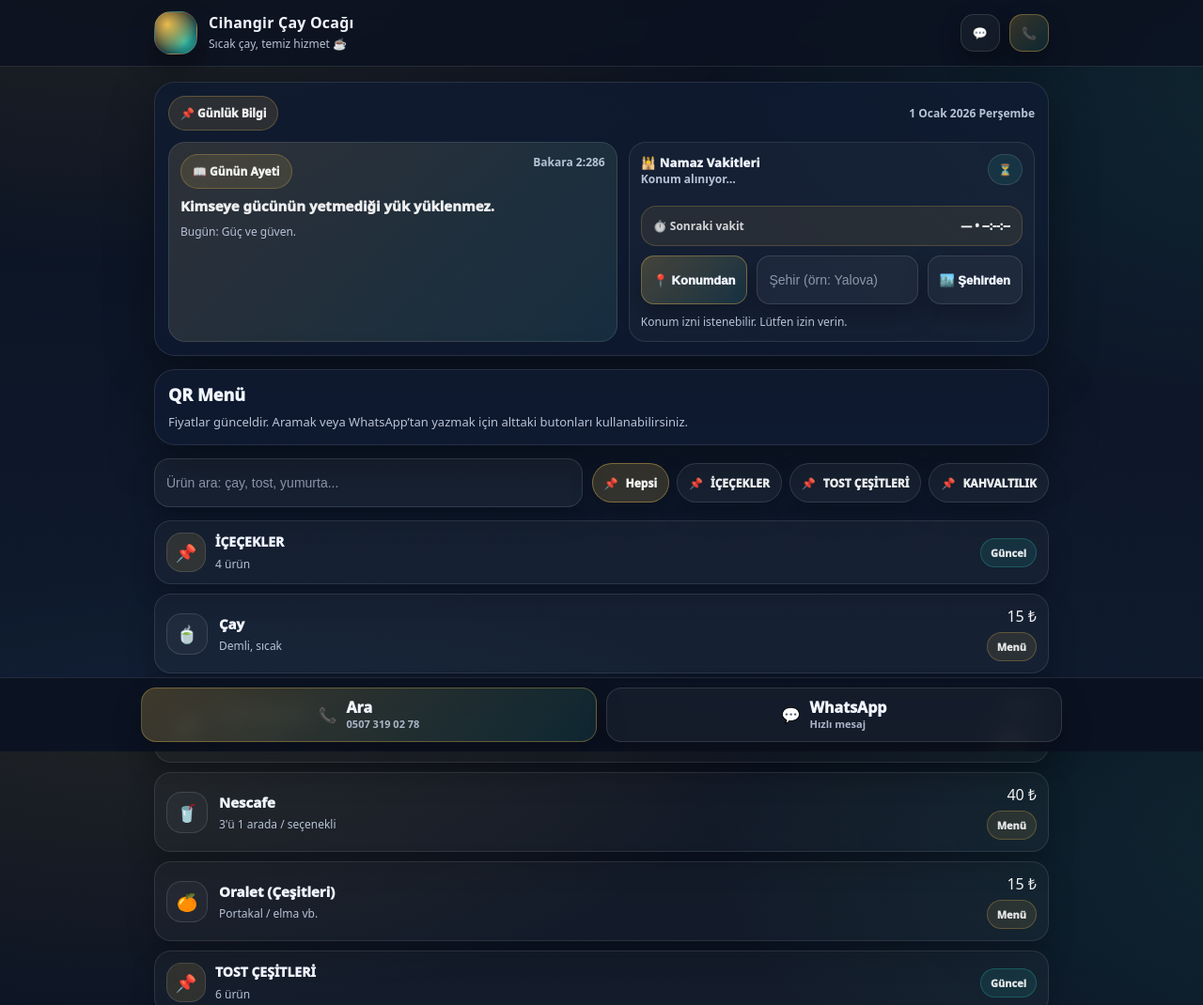
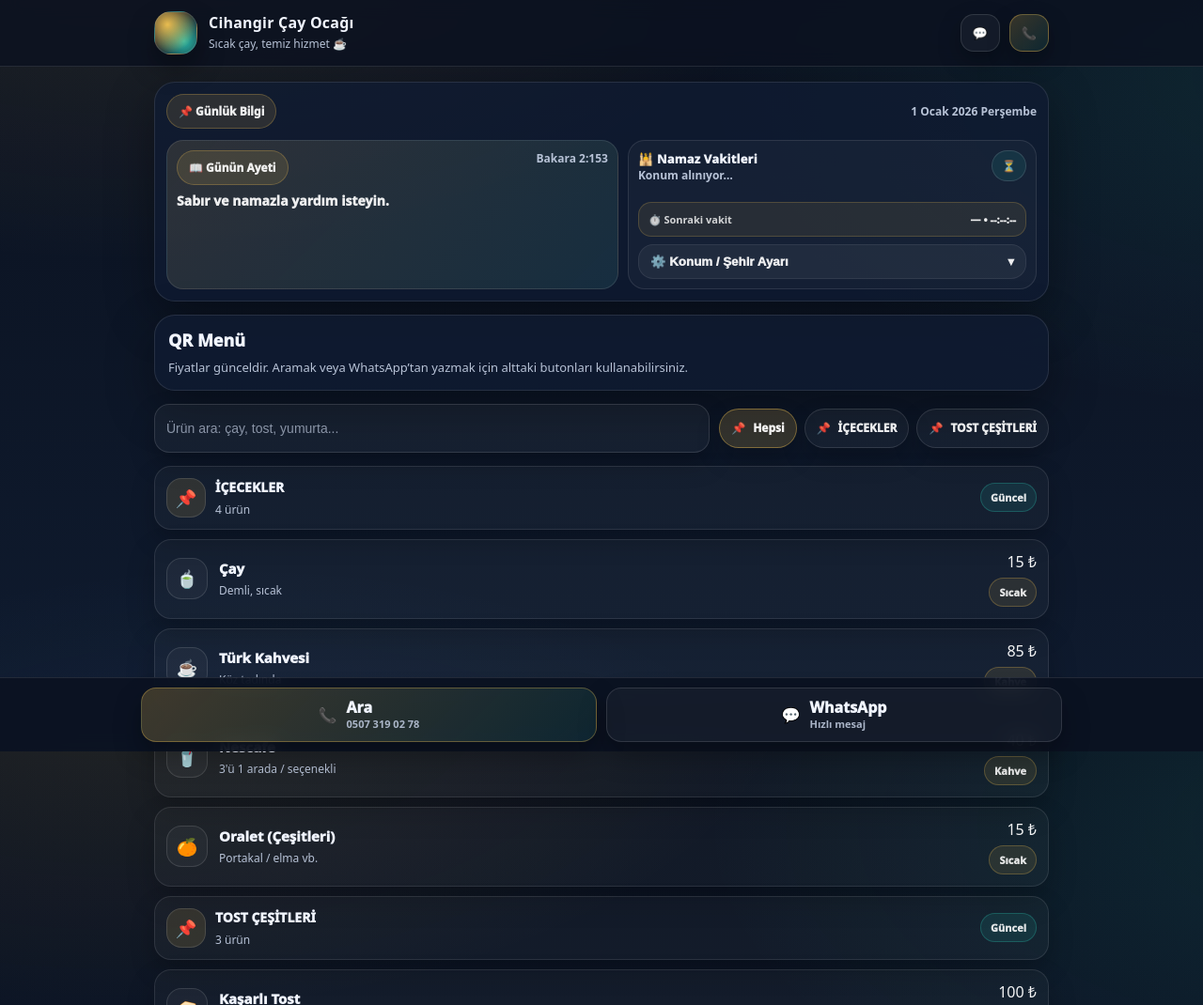
Before and after one commit to cangir-dev/cihangir-menu, a plain HTML site: page index.html in a window 1280 px wide. Shown: the top 1070 px of the page at 94% size. Drawn offline with Linux system fonts and the light colour scheme.

```diff
--- a/index.html
+++ b/index.html
@@ -10,16 +10,15 @@
 
   <style>
     :root{
-      /* Koyu ama göz yormayan zemin */
-      --bg:#0b1220;        /* ana arka plan */
-      --bg2:#0f1b2f;       /* hafif ton */
-      --surface:#101c33;   /* kart */
-      --surface2:#0e1930;  /* ikinci kart */
-      --ink:#f1f5ff;       /* ana yazı */
-      --muted:#b7c2d6;     /* ikincil yazı */
+      /* Koyu ama göz yormayan */
+      --bg:#0b1220;
+      --bg2:#0f1b2f;
+      --surface:#101c33;
+      --ink:#f1f5ff;
+      --muted:#b7c2d6;
       --line:rgba(255,255,255,.10);
 
-      /* Esnafa yakışan vurgu: kehribar + teal + zeytin */
+      /* Esnafa yakışan vurgu */
       --accent:#f5c451;    /* kehribar */
       --accent2:#2dd4bf;   /* teal */
       --good:#22c55e;
@@ -27,7 +26,7 @@
 
       --shadow: 0 18px 50px rgba(0,0,0,.35);
       --r2:22px;
-      --tap:52px; /* orta yaş: büyük dokunma alanı */
+      --tap:52px; /* büyük dokunma alanı */
     }
 
     *{box-sizing:border-box}
@@ -119,11 +118,14 @@
       box-shadow: var(--shadow);
     }
 
-    /* Günlük köşe */
+    /* ---------- ÜST BLOK (Kompakt) ---------- */
     .daily{padding:14px; display:grid; gap:12px;}
+    .daily.compact{ padding:12px; gap:10px; }
     .dailyHead{
       display:flex;align-items:center;justify-content:space-between;gap:10px;flex-wrap:wrap;
     }
+    .daily.compact .dailyHead{ margin-bottom:2px; }
+
     .badge{
       display:inline-flex;align-items:center;gap:8px;
       padding:9px 12px;
@@ -138,6 +140,7 @@
     .today{font-size:12px;color:var(--muted);font-weight:850;}
 
     .dailyGrid{display:grid;gap:12px;}
+    .daily.compact .dailyGrid{ gap:10px; }
     @media(min-width:860px){ .dailyGrid{ grid-template-columns: 1.05fr .95fr; } }
 
     .ayatBox{
@@ -148,14 +151,24 @@
         rgba(255,255,255,.03);
       padding:12px;
     }
+    .daily.compact .ayatBox{ padding:10px; }
     .ayatTop{display:flex;align-items:flex-start;justify-content:space-between;gap:10px;flex-wrap:wrap;}
     .ayatRef{font-size:12px;color:var(--muted);font-weight:900;}
     .ayatText{
       margin-top:8px;
-      font-size:15px;         /* orta yaş: bir tık büyük */
+      font-size:15px;
       line-height:1.45;
       font-weight:950;
       color: rgba(255,255,255,.92);
+    }
+    /* kompakt modda ayet 2 satır */
+    .daily.compact .ayatText{
+      font-size:14px;
+      line-height:1.35;
+      display:-webkit-box;
+      -webkit-line-clamp:2;
+      -webkit-box-orient:vertical;
+      overflow:hidden;
     }
     .ayatNote{
       margin-top:8px;
@@ -163,6 +176,7 @@
       color: var(--muted);
       line-height:1.4;
     }
+    .daily.compact .ayatNote{ display:none; }
 
     .prayerBox{
       border-radius:18px;
@@ -170,6 +184,7 @@
       background: rgba(255,255,255,.03);
       padding:12px;
     }
+    .daily.compact .prayerBox{ padding:10px; }
     .prayerTop{display:flex;align-items:flex-start;justify-content:space-between;gap:10px;flex-wrap:wrap;}
     .prayerTitle{margin:0;font-size:13px;letter-spacing:.2px;font-weight:950;}
     .loc{font-size:12px;color:var(--muted);font-weight:850;}
@@ -189,6 +204,9 @@
       grid-template-columns: 1fr 1fr;
       gap:8px;
     }
+    /* kompakt modda 3 kolon */
+    .daily.compact .times{ grid-template-columns: 1fr 1fr 1fr; }
+
     .timePill{
       padding:12px 12px;
       border-radius:16px;
@@ -196,12 +214,16 @@
       background: rgba(255,255,255,.04);
       display:flex;align-items:center;justify-content:space-between;gap:10px;
     }
+    .daily.compact .timePill{ padding:10px; border-radius:14px; }
     .timePill b{font-size:12px;color: rgba(255,255,255,.80);}
     .timePill span{font-weight:1000;color: rgba(255,255,255,.95);}
+    .daily.compact .timePill b{ font-size:11px; }
+    .daily.compact .timePill span{ font-size:12px; }
+
     .timePill.green{ background: rgba(34,197,94,.12); border-color: rgba(34,197,94,.22); }
     .timePill.orange{ background: rgba(249,115,22,.10); border-color: rgba(249,115,22,.20); }
 
-    /* Sonraki vakit */
+    /* Sonraki vakit - mini */
     #nextLine{
       margin-top:10px;
       border:1px solid rgba(245,196,81,.20);
@@ -214,13 +236,40 @@
       gap:10px;
       flex-wrap:wrap;
     }
+    .daily.compact #nextLine{ padding:10px 10px; border-radius:14px; }
     #nextLine b{font-size:12px;color:rgba(255,255,255,.80)}
     #nextLine span{font-size:12px;color:rgba(255,255,255,.92);font-weight:1000}
+    .daily.compact #nextLine b{ font-size:11px; }
+    .daily.compact #nextLine span{ font-size:11px; }
+
+    /* Katlanır ayar alanı */
+    .fold{
+      margin-top:8px;
+      border:1px solid rgba(255,255,255,.10);
+      border-radius:16px;
+      overflow:hidden;
+      background: rgba(255,255,255,.02);
+    }
+    .foldSummary{
+      width:100%;
+      background: rgba(255,255,255,.03);
+      border:0;
+      padding:10px 12px;
+      color: rgba(255,255,255,.92);
+      font-weight:950;
+      display:flex;
+      align-items:center;
+      justify-content:space-between;
+      cursor:pointer;
+    }
+    .foldSummary:active{ transform:scale(.995); }
+    .foldBody{ padding:10px 12px; }
 
     .prayerActions{
       margin-top:10px;
       display:flex;gap:10px;flex-wrap:wrap;
     }
+    .daily.compact .prayerActions{ margin-top:0; }
     .input{
       flex: 1 1 160px;
       min-width: 160px;
@@ -260,12 +309,11 @@
       line-height:1.45;
     }
 
-    /* Menü başlığı */
+    /* ---------- MENÜ ALANI ---------- */
     .menuHero{margin-top:14px;padding:14px;}
     .menuHero h2{margin:0;font-size:18px;font-weight:1000;}
     .menuHero p{margin:8px 0 0;font-size:13px;color:var(--muted);line-height:1.45;}
 
-    /* arama + kategori */
     .toolbar{margin-top:14px;display:flex;gap:10px;flex-wrap:wrap;align-items:center;justify-content:space-between;}
     .search{
       flex:1 1 260px;min-width:220px;
@@ -298,7 +346,6 @@
       color: rgba(255,255,255,.95);
     }
 
-    /* Liste */
     .list{margin-top:14px;display:grid;gap:10px;}
     .sectionTitle{
       display:flex;align-items:center;justify-content:space-between;gap:10px;
@@ -425,7 +472,8 @@
   </div>
 
   <div class="wrap">
-    <section class="card daily">
+    <!-- ✅ Üst alan artık kompakt -->
+    <section class="card daily compact">
       <div class="dailyHead">
         <span class="badge">📌 Günlük Bilgi</span>
         <span class="today" id="todayLine"></span>
@@ -457,13 +505,28 @@
             <span><span id="nextPrayerName">—</span> • <span id="nextPrayerCountdown">--:--:--</span></span>
           </div>
 
-          <div class="prayerActions">
-            <button class="smallBtn primary" id="btnLoc">📍 Konumdan</button>
-            <input class="input" id="cityInput" placeholder="Şehir (örn: Yalova)" />
-            <button class="smallBtn" id="btnCity">🏙️ Şehirden</button>
+          <!-- ✅ Konum/şehir alanı katlanır -->
+          <div class="fold">
+            <button class="foldSummary" type="button" id="foldBtn">
+              ⚙️ Konum / Şehir Ayarı
+              <span id="foldIcon">▾</span>
+            </button>
+
+            <div class="foldBody" id="foldBody" style="display:none;">
+              <div class="prayerActions">
+                <button class="smallBtn primary" id="btnLoc">📍 Konumdan</button>
+                <input class="input" id="cityInput" placeholder="Şehir (örn: Yalova)" />
+                <button class="smallBtn" id="btnCity">🏙️ Şehirden</button>
+              </div>
+
+              <div class="hint" id="hint" style="margin-top:10px;">
+                Konum izni verirsen otomatik gelir. İzin yoksa şehir yazarak alabilirsin.
+              </div>
+            </div>
           </div>
 
-          <div class="hint" id="hint">
+          <!-- hint yedek -->
+          <div class="hint" id="hintFallback" style="display:none;">
             Konum izni verirsen otomatik gelir. İzin yoksa şehir yazarak alabilirsin.
           </div>
         </div>
@@ -528,42 +591,57 @@
       phoneE164: "+905073190278",
       whatsappNumber: "905073190278",
       hours: "Her gün 09:00 – 22:00",
-      address: "Yeni Mah. Fatih Cad.",
+      address: "Yeni Mah. Fatih Cad",
       heroTitle: "QR Menü",
       heroText: "Fiyatlar günceldir. Aramak veya WhatsApp’tan yazmak için alttaki butonları kullanabilirsiniz."
     };
 
     // price:0 => “Fiyat Sor”
     const MENU = [
-      { category: "İÇEÇEKLER", name: "Çay", price: 15, icon: "🍵", desc: "Demli, sıcak"},
-      { category: "İÇEÇEKLER", name: "Türk Kahvesi", price: 85, icon: "☕", desc: "Köz tadında"  },
-      { category: "İÇEÇEKLER", name: "Nescafe", price: 40, icon: "🥤", desc: "3'ü 1 arada / seçenekli"},
-      { category: "İÇEÇEKLER", name: "Oralet (Çeşitleri)", price: 15, icon: "🍊", desc: "Portakal / elma vb." },
+      { category: "İÇECEKLER", name: "Çay", price: 15, icon: "🍵", desc: "Demli, sıcak", tag: "Sıcak" },
+      { category: "İÇECEKLER", name: "Türk Kahvesi", price: 85, icon: "☕", desc: "Köz tadında", tag: "Kahve" },
+      { category: "İÇECEKLER", name: "Nescafe", price: 40, icon: "🥤", desc: "3'ü 1 arada / seçenekli", tag: "Kahve" },
+      { category: "İÇECEKLER", name: "Oralet (Çeşitleri)", price: 15, icon: "🍊", desc: "Portakal / elma vb.", tag: "Sıcak" },
 
-      { category: "TOST ÇEŞİTLERİ", name: "Kaşarlı Tost", price: 0, icon: "🥪", desc: "Bol kaşarlı" },
-      { category: "TOST ÇEŞİTLERİ", name: "Sucuklu Tost", price: 0, icon: "🥪", desc: "Bol sucuklu"},
-      { category: "TOST ÇEŞİTLERİ", name: "Kaşarlı + Sucuklu (Karışık)", price: 0, icon: "🥪", desc: "Karışık" },
-      { category: "TOST ÇEŞİTLERİ", name: "Kavurmalı Tost(Çok yakında)", price: 0, icon: "🥪", desc: "Kavurmalı" },
-      { category: "TOST ÇEŞİTLERİ", name: "Kavurmalı + Kaşarlı(Çok Yakında)", price: 0, icon: "🥪", desc: "Kavurma + kaşar"},
-      { category: "TOST ÇEŞİTLERİ", name: "Kavurmalı + Sucuklu(Çok yakında)", price: 0, icon: "🥪", desc: "Kavurma + sucuk"},
+      { category: "TOST ÇEŞİTLERİ", name: "Kaşarlı Tost", price: 100, icon: "🥪", desc: "Bol kaşarlı", tag: "Tost" },
+      { category: "TOST ÇEŞİTLERİ", name: "Sucuklu Tost", price: 100, icon: "🥪", desc: "Bol sucuklu", tag: "Tost" },
+      { category: "TOST ÇEŞİTLERİ", name: "Kaşarlı + Sucuklu (Karışık)", price: 120, icon: "🥪", desc: "Karışık", tag: "Tost" },
+      //{ category: "TOST ÇEŞİTLERİ", name: "Kavurmalı Tost", price: 0, icon: "🥪", desc: "Kavurmalı", tag: "Tost" },
+     // { category: "TOST ÇEŞİTLERİ", name: "Kavurmalı + Kaşarlı", price: 0, icon: "🥪", desc: "Kavurma + kaşar", tag: "Tost" },
+     // { category: "TOST ÇEŞİTLERİ", name: "Kavurmalı + Sucuklu", price: 0, icon: "🥪", desc: "Kavurma + sucuk", tag: "Tost" },
 
-      { category: "KAHVALTILIK", name: "Haşlanmış Yumurta", price: 0, icon: "🥚", desc: "Sıcacık" },
-      { category: "KAHVALTILIK", name: "Tavada Yumurta", price: 0, icon: "🍳", desc: "İstersen tereyağlı" },
-      { category: "KAHVALTILIK", name: "MENEMEN", price: 0, icon: "🍳", desc: "İstersen kaşarlı" },
+     // { category: "KAHVALTILIK", name: "Haşlanmış Yumurta", price: 0, icon: "🥚", desc: "Sıcacık", tag: "Yiyecek" },
+    //  { category: "KAHVALTILIK", name: "Tavada Yumurta", price: 0, icon: "🍳", desc: "İstersen tereyağlı", tag: "Yiyecek" }
     ];
 
     // =========================
-    // Günün Ayeti (güne göre otomatik, kısa)
+    // Günün Ayeti (güne göre otomatik)
     // =========================
     const AYAT_LIST = [
-      { ref:"Ra’d 13:28",  text:"Kalpler Allah’ı anmakla huzur bulur.", note:"Bugün: Huzur ve şükür." },
-      { ref:"İnşirah 94:5",text:"Zorlukla beraber kolaylık vardır.",   note:"Bugün: Sabır ve umut." },
-      { ref:"Bakara 2:286",text:"Kimseye gücünün yetmediği yük yüklenmez.", note:"Bugün: Güç ve güven." },
-      { ref:"Zümer 39:53", text:"Ümitsizliğe düşmeyin; rahmet geniştir.",  note:"Bugün: Umut ve af." },
-      { ref:"Asr 103:1-3", text:"Zaman kıymetlidir: iman, iyi iş, hakkı ve sabır.", note:"Bugün: Zamanı bereketli kullan." },
-      { ref:"Hucurât 49:10",text:"Müminler kardeştir; arayı düzeltin.", note:"Bugün: Gönül alma." },
-      { ref:"Nahl 16:97",  text:"İyi iş yapanlara güzel bir hayat vardır.", note:"Bugün: İyilik ve bereket." },
-      { ref:"Âl-i İmrân 3:159", text:"Kararlı ol ve Allah’a tevekkül et.", note:"Bugün: Nezaket ve güven." }
+      { ref:"Bakara 2:286", text:"Kimseye gücünün yetmediği yük yüklenmez.", note:"Bugün: Güç ve güven." },
+      { ref:"Ra’d 13:28", text:"Kalpler Allah’ı anmakla huzur bulur.", note:"Bugün: Huzur ve şükür." },
+      { ref:"İnşirah 94:5", text:"Zorlukla beraber kolaylık vardır.", note:"Bugün: Sabır ve umut." },
+      { ref:"Zümer 39:53", text:"Ümitsizliğe düşmeyin; Allah’ın rahmetinden ümit kesmeyin.", note:"Bugün: Umut ve af." },
+      { ref:"Asr 103:1-3", text:"Zamanı iyi değerlendirmek: iman, iyi iş, hakkı ve sabrı tavsiye.", note:"Bugün: Zamanı bereketli kullan." },
+      { ref:"Hucurât 49:10", text:"Müminler kardeştir; arayı düzeltin.", note:"Bugün: Gönül alma." },
+      { ref:"Nahl 16:97", text:"İyi iş yapanlara güzel bir hayat vardır.", note:"Bugün: İyilik ve bereket." },
+      { ref:"Âl-i İmrân 3:159", text:"Kararlı ol ve Allah’a tevekkül et.", note:"Bugün: Nezaket ve güven." },
+      { ref:"Hadîd 57:4", text:"O, sizinle beraberdir; yaptıklarınızı görür.", note:"Bugün: Farkındalık." },
+      { ref:"Tevbe 9:51", text:"Allah’ın yazdığı dışında bize hiçbir şey isabet etmez.", note:"Bugün: Teslimiyet." },
+      { ref:"Bakara 2:152", text:"Beni anın ki ben de sizi anayım; şükredin.", note:"Bugün: Şükür." },
+      { ref:"Nisâ 4:36", text:"Allah’a kulluk edin; iyilik yapın.", note:"Bugün: İyilik." },
+      { ref:"Şûrâ 42:30", text:"Başınıza gelenler kendi yaptıklarınız sebebiyledir; çoğunu affeder.", note:"Bugün: Tevbe." },
+      { ref:"Fussilet 41:34", text:"Kötülüğü en güzel şekilde sav; düşmanlık dostluğa dönebilir.", note:"Bugün: Güzel söz." },
+      { ref:"Mülk 67:2", text:"Hanginiz daha güzel işler yapacak diye hayatı imtihan kıldı.", note:"Bugün: Güzel amel." },
+      { ref:"Enfâl 8:46", text:"Sabredin; Allah sabredenlerle beraberdir.", note:"Bugün: Sabır." },
+      { ref:"Tâhâ 20:46", text:"Korkmayın; ben sizinle beraberim.", note:"Bugün: Sakinlik." },
+      { ref:"Kasas 28:77", text:"İyilik yap; Allah iyilik yapanları sever.", note:"Bugün: İyilik ve denge." },
+      { ref:"Bakara 2:153", text:"Sabır ve namazla yardım isteyin.", note:"Bugün: Dayanıklılık." },
+      { ref:"Hûd 11:114", text:"İyilikler kötülükleri giderir.", note:"Bugün: Temizlik." },
+      { ref:"Lokmân 31:18-19", text:"Kibirlenme; sesini alçalt; dengeli ol.", note:"Bugün: Tevazu." },
+      { ref:"İsrâ 17:82", text:"Kur’an müminlere şifa ve rahmettir.", note:"Bugün: Rahmet." },
+      { ref:"Mâide 5:2", text:"İyilik ve takvada yardımlaşın.", note:"Bugün: Yardımlaşma." },
+      { ref:"En’âm 6:160", text:"Bir iyilik on katıyla karşılık bulur.", note:"Bugün: Bereket." }
     ];
 
     // =========================
@@ -735,7 +813,12 @@
 
     // ------- Namaz vakitleri -------
     function setBadge(text){ $("calcBadge").textContent = text; }
-    function showHint(text){ $("hint").textContent = text; }
+    function showHint(text){
+      const h = $("hint");
+      const hf = $("hintFallback");
+      if (h) { h.textContent = text; return; }
+      if (hf) { hf.style.display="block"; hf.textContent = text; }
+    }
 
     function renderPrayerTimes(times){
       const want = [
@@ -971,15 +1054,32 @@
       }
     }
 
+    // ✅ Konum/Şehir ayarını aç-kapa
+    function setupFold(){
+      const foldBtn = $("foldBtn");
+      const foldBody = $("foldBody");
+      const foldIcon = $("foldIcon");
+      if (!foldBtn || !foldBody) return;
+
+      foldBtn.addEventListener("click", () => {
+        const open = foldBody.style.display !== "none";
+        foldBody.style.display = open ? "none" : "block";
+        if (foldIcon) foldIcon.textContent = open ? "▾" : "▴";
+      });
+    }
+
+    // Eventler
     $("btnLoc").addEventListener("click", loadFromGeolocation);
     $("btnCity").addEventListener("click", loadFromCity);
 
     // İlk yükleme
     $("year").textContent = new Date().getFullYear();
+    $("todayLine").textContent = todayTR();
     applyConfig();
     renderAyet();
     renderMenu();
-    loadFromGeolocation();
+    setupFold();
+    loadFromGeolocation(); // otomatik dene
   </script>
 </body>
 </html>
```
